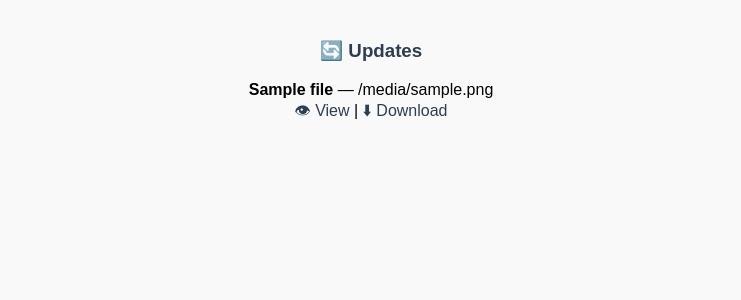
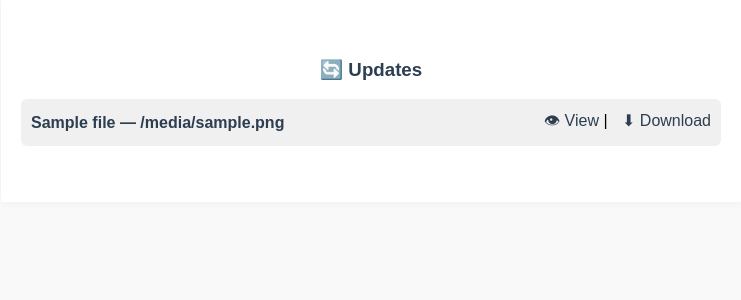
Before and after one commit to sytonmphaka/crop_api_project, a FastAPI app: template templates/update.html in a window 1280 px wide. Shown: the top 300 px of the page, without its empty margins (269-1010 px from the left). Run offline with FastAPI, Linux system fonts and the light colour scheme; the template is opened without the code that fills it: most values are stand-ins (such as "Sample title", 1, 10 or a date in 2020).

```diff
--- a/templates/update.html
+++ b/templates/update.html
@@ -6,30 +6,62 @@
   <style>
     body {
       font-family: Arial, sans-serif;
-      margin: 40px;
+      margin: 0;
       background-color: #f9f9f9;
     }
+
     .container {
-      max-width: 600px;
+      max-width: 700px;
       margin: 0 auto;
+      padding: 40px 20px;
+      background-color: #fff;
+      box-shadow: 0 0 10px rgba(0, 0, 0, 0.05);
+    }
+
+    h3 {
+      color: #2c3e50;
       text-align: center;
     }
-    h3 {
-      color: #2c3e50;
-    }
+
     ul {
       list-style-type: none;
       padding: 0;
     }
+
     li {
+      display: flex;
+      justify-content: space-between;
+      align-items: center;
+      flex-wrap: wrap;
       margin: 10px 0;
+      padding: 10px;
+      background: #f0f0f0;
+      border-radius: 6px;
     }
-    a {
+
+    .file-info {
+      flex: 1 1 300px;
+      color: #2c3e50;
+      font-weight: bold;
+    }
+
+    .file-actions {
+      flex: 1 1 200px;
+      text-align: right;
+    }
+
+    .file-actions a {
+      margin-left: 10px;
       text-decoration: none;
       color: #2c3e50;
     }
-    a:hover {
+
+    .file-actions a:hover {
       text-decoration: underline;
+    }
+
+    p {
+      text-align: center;
     }
   </style>
 </head>
@@ -42,10 +74,11 @@
       <ul>
         {% for file in updates %}
           <li>
-            <strong>{{ file.title }}</strong> — {{ file.filename }}
-            <br>
-            <a href="/view?url={{ file.file_url }}" target="_blank">👁 View</a> |
-            <a href="/download?url={{ file.file_url }}">⬇ Download</a>
+            <div class="file-info">{{ file.title }} — {{ file.filename }}</div>
+            <div class="file-actions">
+              <a href="/view?url={{ file.file_url }}" target="_blank">👁 View</a> |
+              <a href="/download?url={{ file.file_url }}">⬇ Download</a>
+            </div>
           </li>
         {% endfor %}
       </ul>
```
Also changed, not shown: templates/upload.html (+52 -12 lines).
